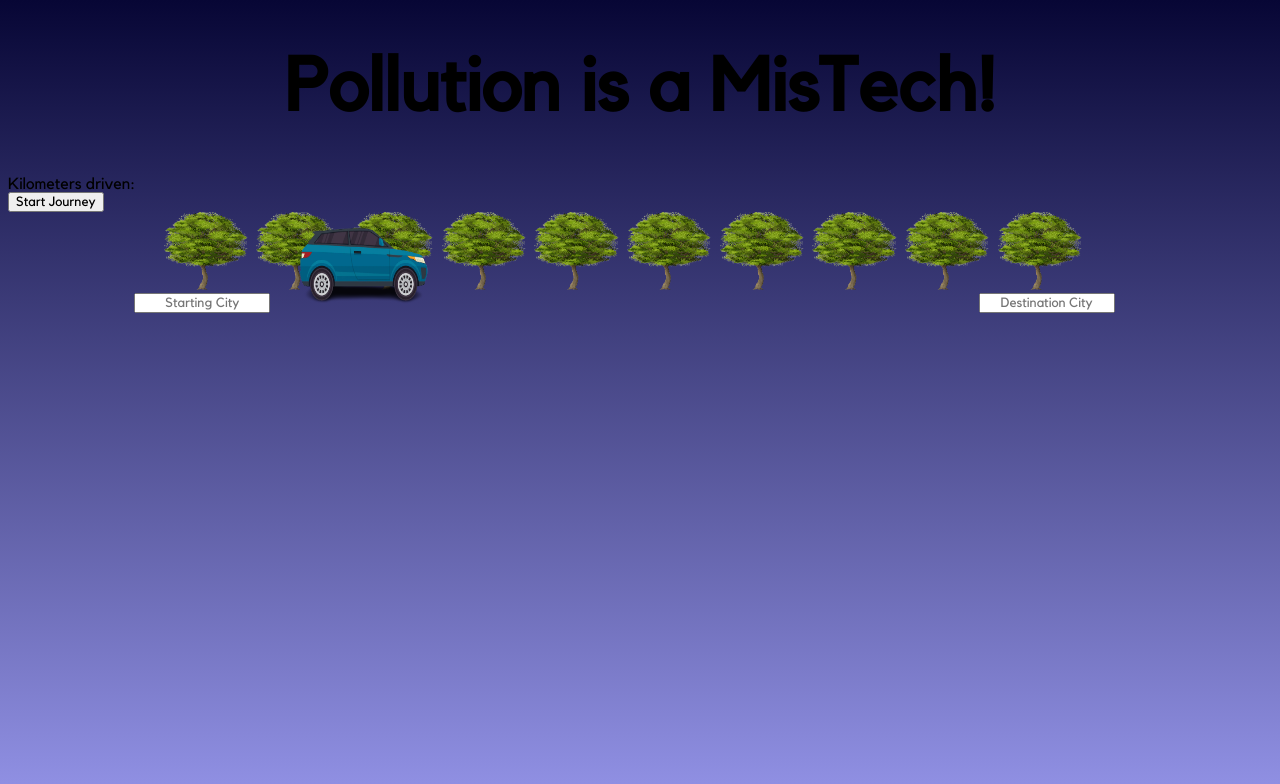
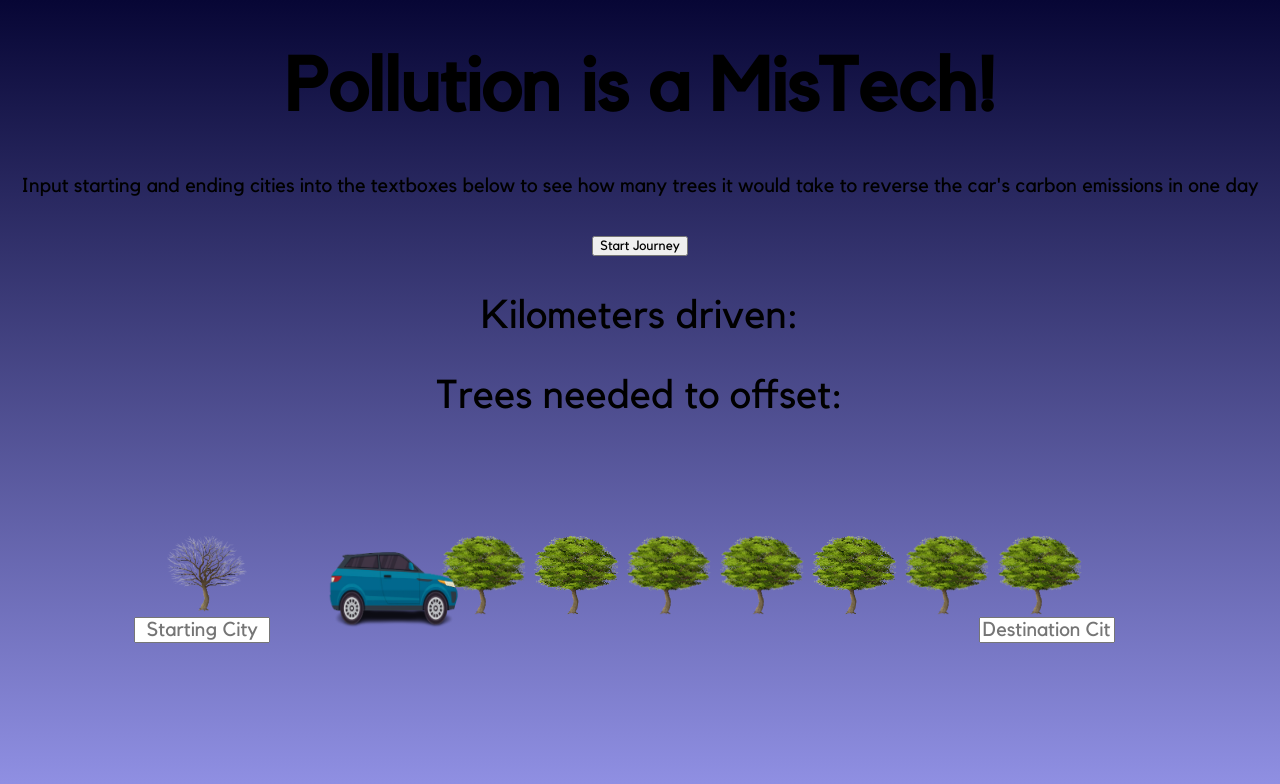
Before and after one commit to krishnacheemalapati/HackTheValleySubmission, a plain HTML site: page index.html in a window 1280 px wide. Both pictures are taken after a click on the button "Start Journey". Drawn offline with Linux system fonts and the light colour scheme.

Commit message:
Trees die

```diff
--- a/App.js
+++ b/App.js
@@ -6,7 +6,57 @@ document.addEventListener("DOMContentLoaded", () => {
 });
 
 function moveCar(id) {
-    var pos = 0;
+    const t1 = document.getElementById("t1");
+    const t2 = document.getElementById("t2");
+    const t3 = document.getElementById("t3");
+    const t4 = document.getElementById("t4");
+    const t5 = document.getElementById("t5");
+    const t6 = document.getElementById("t6");
+    const t7 = document.getElementById("t7");
+    const t8 = document.getElementById("t8");
+    const t9 = document.getElementById("t9");
+    const t10 = document.getElementById("t10");
+    t1.classList.add('pause');
+    t1.style.content = "url(./assets/live_tree.png)";
+    t1.classList.remove('dead');
+    t1.classList.add('live');
+    t2.classList.add('pause');
+    t2.style.content = "url(./assets/live_tree.png)";
+    t2.classList.remove('dead');
+    t2.classList.add('live');
+    t3.classList.add('pause');
+    t3.style.content = "url(./assets/live_tree.png)";
+    t3.classList.remove('dead');
+    t3.classList.add('live');
+    t4.classList.add('pause');
+    t4.style.content = "url(./assets/live_tree.png)";
+    t4.classList.remove('dead');
+    t4.classList.add('live');
+    t5.classList.add('pause');
+    t5.style.content = "url(./assets/live_tree.png)";
+    t5.classList.remove('dead');
+    t5.classList.add('live');
+    t6.classList.add('pause');
+    t6.style.content = "url(./assets/live_tree.png)";
+    t6.classList.remove('dead');
+    t6.classList.add('live');
+    t7.classList.add('pause');
+    t7.style.content = "url(./assets/live_tree.png)";
+    t7.classList.remove('dead');
+    t7.classList.add('live');
+    t8.classList.add('pause');
+    t8.style.content = "url(./assets/live_tree.png)";
+    t8.classList.remove('dead');
+    t8.classList.add('live');
+    t9.classList.add('pause');
+    t9.style.content = "url(./assets/live_tree.png)";
+    t9.classList.remove('dead');
+    t9.classList.add('live');
+    t10.classList.add('pause');
+    t10.style.content = "url(./assets/live_tree.png)";
+    t10.classList.remove('dead');
+    t10.classList.add('live');
+    var pos = 30;
     clearInterval(id);
     id = setInterval(frame, 10);
     function frame() {
@@ -16,5 +66,70 @@ function moveCar(id) {
         pos++;
         car.style.left = pos + "px";
       }
+      if (pos == 31) {
+         t1.classList.remove('pause');
+      }
+      if (pos == 141) {
+        t2.classList.remove('pause');
+     }
+     if (pos == 251) {
+        t3.classList.remove('pause');
+        t1.style.content = "url(./assets/dead_tree.png)";
+        t1.classList.remove('live');
+        t1.classList.add('dead');
+     }
+     if (pos == 361) {
+        t4.classList.remove('pause');
+        t2.style.content = "url(./assets/dead_tree.png)";
+        t2.classList.remove('live');
+        t2.classList.add('dead');
+     }
+     if (pos == 470) {
+        t5.classList.remove('pause');
+        t3.style.content = "url(./assets/dead_tree.png)";
+        t3.classList.remove('live');
+        t3.classList.add('dead');
+     }
+     if (pos == 580) {
+        t6.classList.remove('pause');
+        t4.style.content = "url(./assets/dead_tree.png)";
+        t4.classList.remove('live');
+        t4.classList.add('dead');
+     }
+     if (pos == 690) {
+        t7.classList.remove('pause');
+        t5.style.content = "url(./assets/dead_tree.png)";
+        t5.classList.remove('live');
+        t5.classList.add('dead');
+     }
+     if (pos == 800) {
+        t8.classList.remove('pause');
+        t6.style.content = "url(./assets/dead_tree.png)";
+        t6.classList.remove('live');
+        t6.classList.add('dead');
+     }
+     if (pos == 910) {
+        t9.classList.remove('pause');
+        t7.style.content = "url(./assets/dead_tree.png)";
+        t7.classList.remove('live');
+        t7.classList.add('dead');
+     }
+     if (pos == 1020) {
+        t10.classList.remove('pause');
+        t8.style.content = "url(./assets/dead_tree.png)";
+        t8.classList.remove('live');
+        t8.classList.add('dead');
+     }
+     if (pos == 1130) {
+        t9.style.content = "url(./assets/dead_tree.png)";
+        t9.classList.remove('live');
+        t9.classList.add('dead');
+     }
+     if (pos == 1240) {
+        t10.classList.remove('pause');
+        t10.style.content = "url(./assets/dead_tree.png)";
+        t10.classList.remove('live');
+        t10.classList.add('dead');
+     }
     }
   }
--- a/index.html
+++ b/index.html
@@ -10,22 +10,29 @@
 <body>
 
 <h1>Pollution is a MisTech!</h1>
-<div class = "kilometer container">
+<p>Input starting and ending cities into the textboxes below to see how many trees it would take to reverse the car's carbon emissions in one day</p>
+<div class = "buttoncontainer">
+    <button id = "journeybtn">Start Journey</button>
+</div>
+<div class = "kilometercontainer text">
     <div>Kilometers driven: </div>
     <div id = "kilometers"></div>
-    <button id = "journeybtn">Start Journey</button>
+</div>
+<div class = "killedcontainer text">
+    <div>Trees needed to offset: </div>
+    <div id = "deadcount"></div>
 </div>
 <div class = "treecontainer">
-    <img src="./assets/live_tree.png", class = "live tree", width="7%", height="8%", id="t1"/>
-    <img src="./assets/live_tree.png", class = "live tree", width="7%", height="8%", id="t2"/>
-    <img src="./assets/live_tree.png", class = "live tree", width="7%", height="8%", id="t3"/>
-    <img src="./assets/live_tree.png", class = "live tree", width="7%", height="8%", id="t4"/>
-    <img src="./assets/live_tree.png", class = "live tree", width="7%", height="8%", id="t5"/>
-    <img src="./assets/live_tree.png", class = "live tree", width="7%", height="8%", id="t6"/>
-    <img src="./assets/live_tree.png", class = "live tree", width="7%", height="8%", id="t7"/>
-    <img src="./assets/live_tree.png", class = "live tree", width="7%", height="8%", id="t8"/>
-    <img src="./assets/live_tree.png", class = "live tree", width="7%", height="8%", id="t9"/>
-    <img src="./assets/live_tree.png", class = "live tree", width="7%", height="8%", id="t10"/>
+    <img src="./assets/live_tree.png", class = "live tree pause", width="7%", height="8%", id="t1"/>
+    <img src="./assets/live_tree.png", class = "live tree pause", width="7%", height="8%", id="t2"/>
+    <img src="./assets/live_tree.png", class = "live tree pause", width="7%", height="8%", id="t3"/>
+    <img src="./assets/live_tree.png", class = "live tree pause", width="7%", height="8%", id="t4"/>
+    <img src="./assets/live_tree.png", class = "live tree pause", width="7%", height="8%", id="t5"/>
+    <img src="./assets/live_tree.png", class = "live tree pause", width="7%", height="8%", id="t6"/>
+    <img src="./assets/live_tree.png", class = "live tree pause", width="7%", height="8%", id="t7"/>
+    <img src="./assets/live_tree.png", class = "live tree pause", width="7%", height="8%", id="t8"/>
+    <img src="./assets/live_tree.png", class = "live tree pause", width="7%", height="8%", id="t9"/>
+    <img src="./assets/live_tree.png", class = "live tree pause", width="7%", height="8%", id="t10"/>
     <img src="./assets/car.png", id = "car", width="150px", height="100px" />
 </div>
 <div class = "path">
--- a/styles.css
+++ b/styles.css
@@ -30,11 +30,24 @@ html {
 .input{
     font-family: 'Kollektif', 'Serif';
     text-align: center;
+    font-size: 20px;
 }
 
 #car{
     position: absolute;
-    left:2%;
+    left:30px;
+}
+
+.kilometercontainer, .killedcontainer, .buttoncontainer{
+    justify-content: center;
+    display: flex;
+    width:100%;
+    margin-top: 5vh;
+}
+
+.killedcontainer{
+    margin-top: 5vh;
+    margin-bottom: 15vh;
 }
 
 .treecontainer{
@@ -61,3 +74,42 @@ html {
 #t1{
     margin-left: 12vw;
 }
+
+.text{
+    font-size: 40px;
+}
+
+#journeybtn{
+    margin: auto;
+}
+
+@keyframes fadeIn {
+    to {
+      opacity: 1;
+    }
+  }
+  @keyframes fadeOut {
+    to {
+      opacity: 0;
+    }
+  }
+
+  .live {
+    opacity: 1;
+    animation: fadeOut .5s ease-out 1 forwards;
+  }
+
+  .dead {
+    opacity: 0;
+    animation: fadeIn .5s ease-in 1 forwards;
+  }
+
+  .pause {
+    animation-play-state: paused;
+  }
+
+p{
+    margin: auto;
+    text-align: center;
+    font-size: 20px;
+}
```
